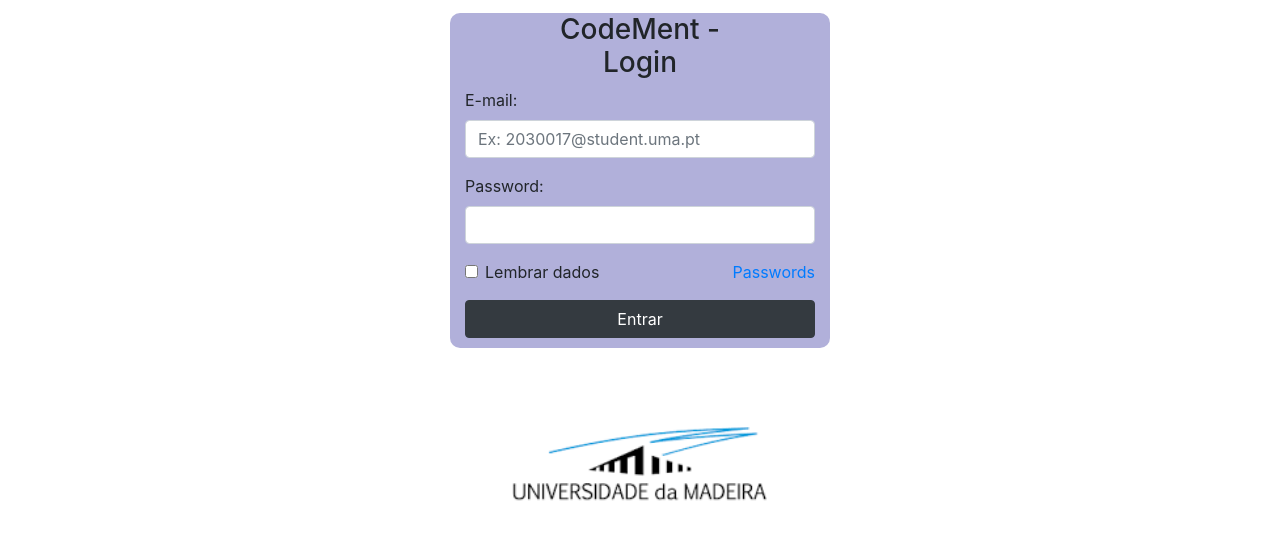
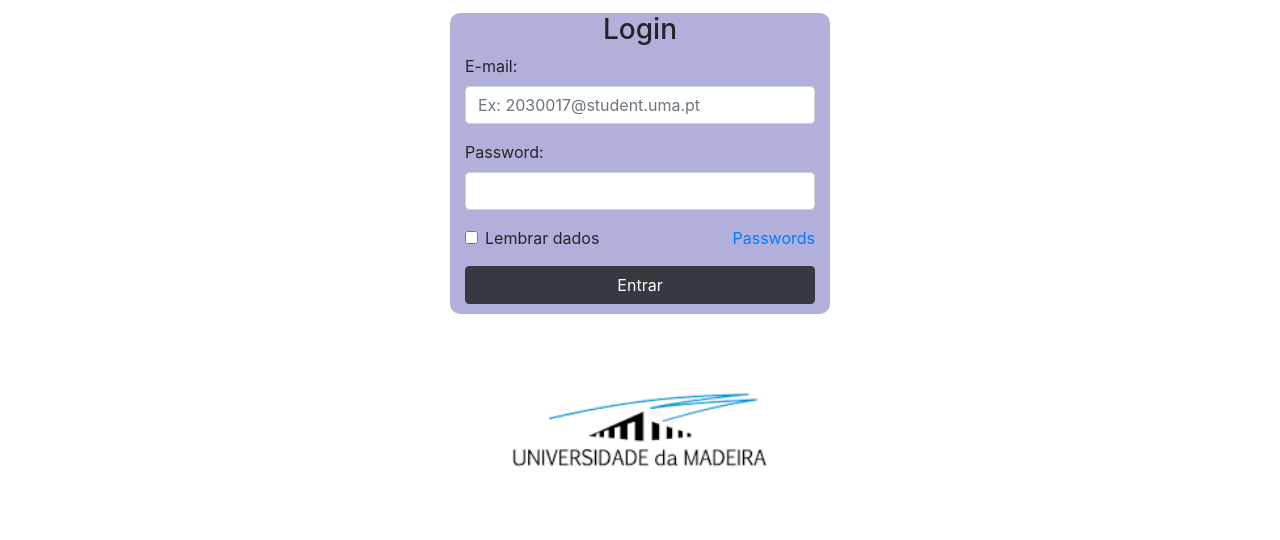
Before and after one commit to 1mkluzz/ER.github.io, a plain HTML site: page login.html in a window 1280 px wide. Shown: the part 238-778 px from the top of the page. Drawn offline with nearby package versions, Linux system fonts and the light colour scheme.

Commit message:
Update login.html

```diff
--- a/login.html
+++ b/login.html
@@ -53,7 +53,7 @@
     <div class="row">
       <div class="col-md-4"></div>
       <div class="col-md-4" style="background-color: rgb(177, 176, 218); padding-bottom: 10px; border-radius: 10px">
-        <h3 style="text-align: center">CodeMent -<br> Login</h3>
+        <h3 style="text-align: center"> Login</h3>
 
         <form id="myForm">
           <div class="form-group">
```
